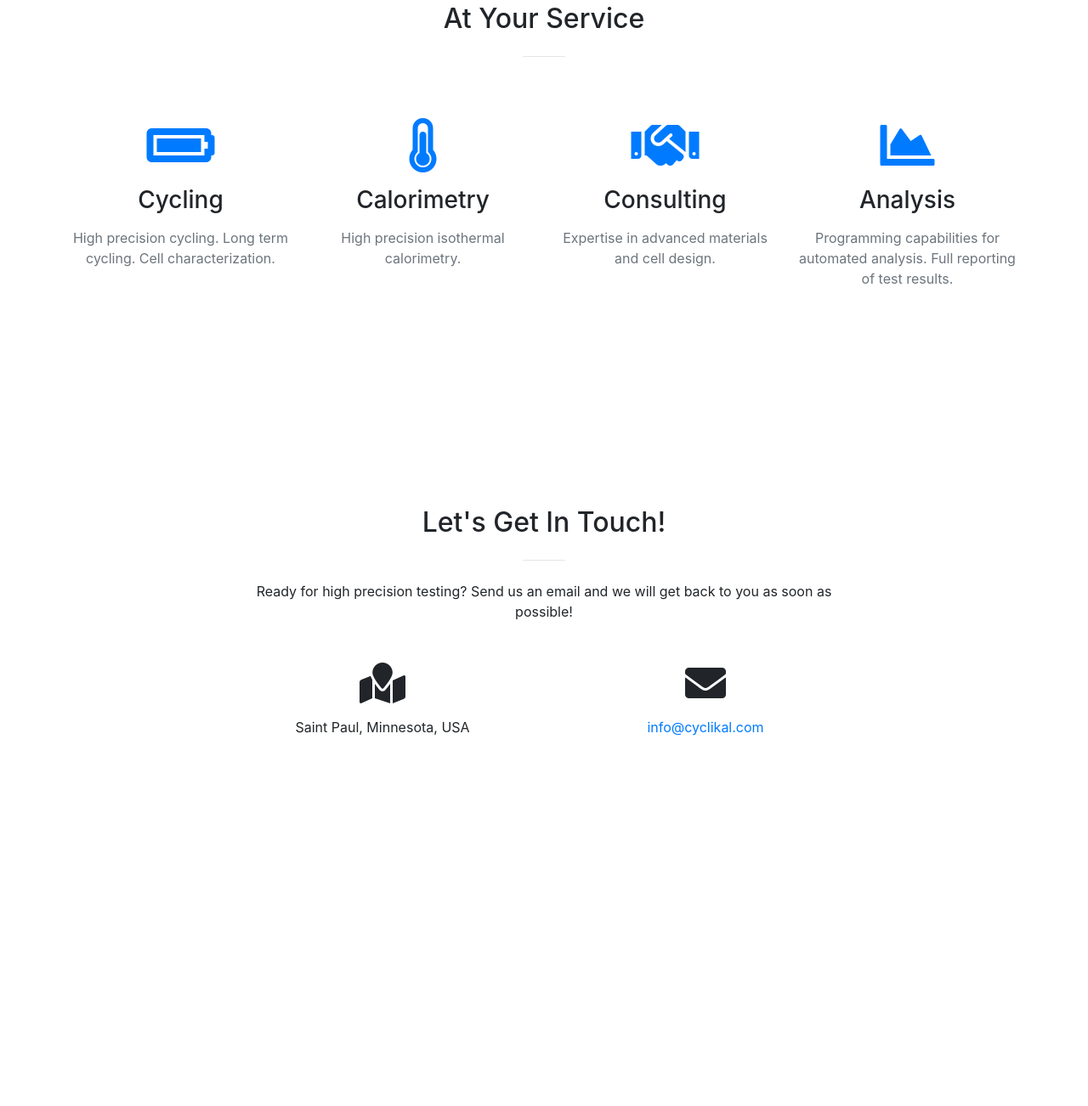
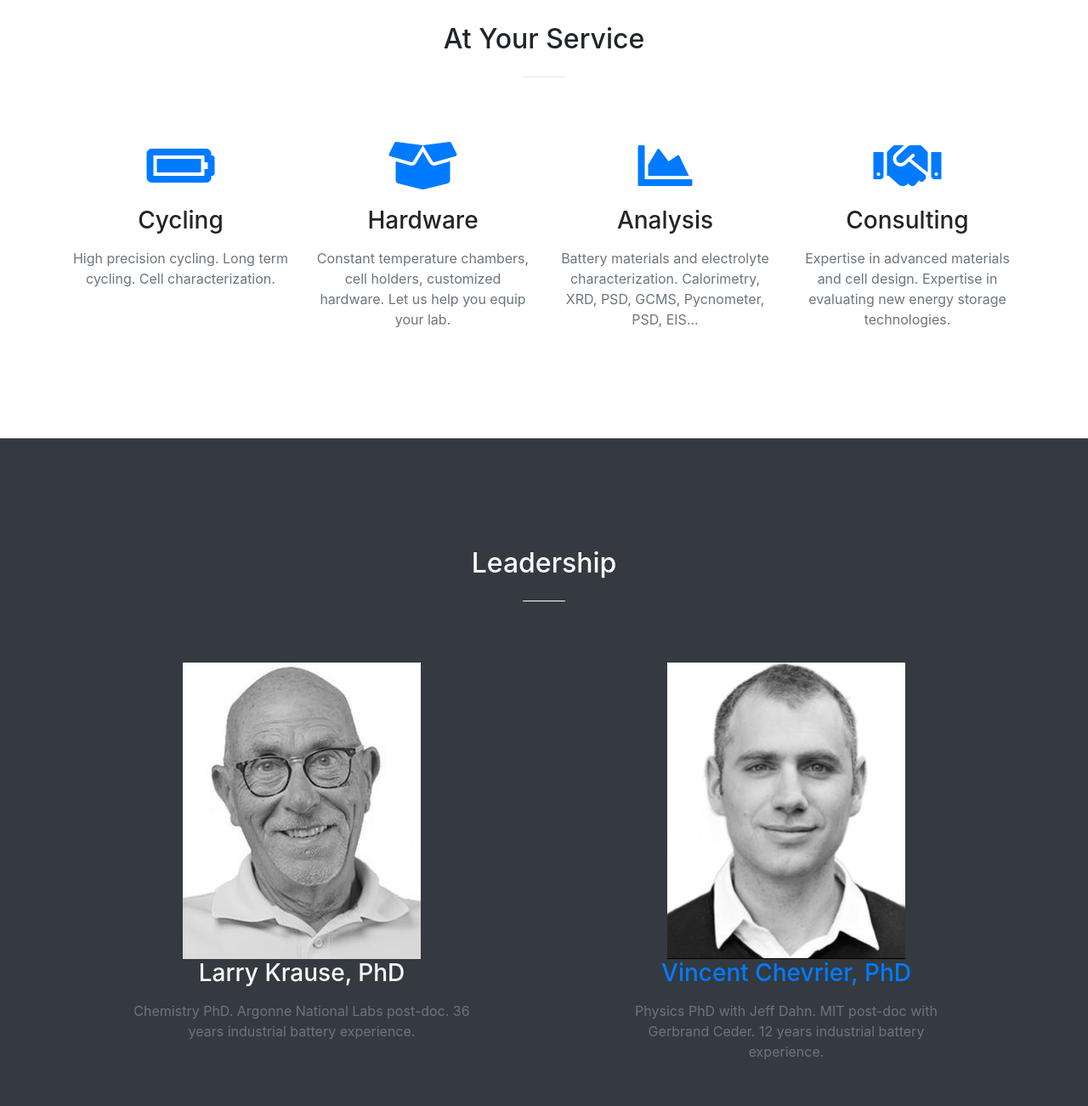
Before and after one commit to cyclikal/cyclikal.github.io, a website with bundled scripts: page index.html in a window 1280 px wide. Shown: the part 1378-2680 px from the top of the page at 85% size. Before the commit the page ends 2390 px from the top, so only its background shows below. Built offline with nearby package versions, Linux system fonts and the light colour scheme.

Commit message:
added headshots and leadership section

```diff
--- a/index.html
+++ b/index.html
@@ -9,6 +9,7 @@
     <meta name="author" content="">
 
     <title>Cyclikal</title>
+    <link rel="shortcut icon" type="image/x-icon" href="favicon.ico" />
 
     <!-- Bootstrap core CSS -->
     <link href="vendor/bootstrap/css/bootstrap.min.css" rel="stylesheet">
@@ -44,6 +45,9 @@
               <a class="nav-link js-scroll-trigger" href="#services">Services</a>
             </li>
             <li class="nav-item">
+              <a class="nav-link js-scroll-trigger" href="#leadership">Leadership</a>
+            </li>
+            <li class="nav-item">
               <a class="nav-link js-scroll-trigger" href="#contact">Contact</a>
             </li>
           </ul>
@@ -56,12 +60,12 @@
         <div class="row">
           <div class="col-lg-10 mx-auto">
             <h1 class="text-uppercase">
-              <strong>High precision analytics for batteries</strong>
+              <strong>Expert battery testing, consulting and R&D</strong>
             </h1>
             <hr>
           </div>
           <div class="col-lg-8 mx-auto">
-            <p class="text-faded mb-5">With 30 years of combined experience in Li-ion batteries we can help you test and understand your cells.</p>
+            <p class="text-faded mb-5">Our experts are ready to accelerate your Li-ion battery testing and development.</p>
             <a class="btn btn-primary btn-xl js-scroll-trigger" href="#about">Find Out More</a>
           </div>
         </div>
@@ -74,7 +78,7 @@
           <div class="col-lg-8 mx-auto text-center">
             <h2 class="section-heading text-white">We've got what you need!</h2>
             <hr class="light my-4">
-            <p class="text-faded mb-4">We are equipped with high precision channels and high precision calorimetry to test your cells. Tell us exactly what you want or let us design protocols and analyze the data.</p>
+            <p class="text-faded mb-4">We are equipped with a full suite of battery testing and characterization tools and have the expertise to help you. Tell us exactly what you want or let us design protocols and analyze the data.</p>
             <a class="btn btn-light btn-xl js-scroll-trigger" href="#services">Get Started!</a>
           </div>
         </div>
@@ -101,44 +105,67 @@
           </div>
           <div class="col-lg-3 col-md-6 text-center">
             <div class="service-box mt-5 mx-auto">
-              <i class="fas fa-4x fa-thermometer-three-quarters text-primary mb-3 sr-icon-2"></i>
-              <h3 class="mb-3">Calorimetry</h3>
-              <p class="text-muted mb-0">High precision isothermal calorimetry.</p>
+              <i class="fas fa-4x fa-box-open text-primary mb-3 sr-icon-2"></i>
+              <h3 class="mb-3">Hardware</h3>
+              <p class="text-muted mb-0">Constant temperature chambers, cell holders, customized hardware. Let us help you equip your lab.</p>
             </div>
           </div>
           <div class="col-lg-3 col-md-6 text-center">
             <div class="service-box mt-5 mx-auto">
-              <i class="fas fa-4x fa-handshake text-primary mb-3 sr-icon-3"></i>
-              <h3 class="mb-3">Consulting</h3>
-              <p class="text-muted mb-0">Expertise in advanced materials and cell design.</p>
+              <i class="fas fa-4x fa-chart-area text-primary mb-3 sr-icon-3"></i>
+              <h3 class="mb-3">Analysis</h3>
+              <p class="text-muted mb-0">Battery materials and electrolyte characterization. Calorimetry, XRD, PSD, GCMS, Pycnometer, PSD, EIS...</p>
             </div>
           </div>
           <div class="col-lg-3 col-md-6 text-center">
             <div class="service-box mt-5 mx-auto">
-              <i class="fas fa-4x fa-chart-area text-primary mb-3 sr-icon-4"></i>
-              <h3 class="mb-3">Analysis</h3>
-              <p class="text-muted mb-0">Programming capabilities for automated analysis. Full reporting of test results.</p>
+              <i class="fas fa-4x fa-handshake text-primary mb-3 sr-icon-4"></i>
+              <h3 class="mb-3">Consulting</h3>
+              <p class="text-muted mb-0">Expertise in advanced materials and cell design. Expertise in evaluating new energy storage technologies.</p>
+            </div>
+          </div>
+
+        </div>
+      </div>
+    </section>
+
+
+    <section class="bg-dark text-white" id="leadership">
+      <div class="container">
+        <div class="row">
+          <div class="col-lg-8 mx-auto text-center">
+            <h2 class="section-heading text-white">Leadership</h2>
+            <hr class="light my-4">
+          </div>
+        </div>
+      </div>
+      <div class="container">
+        <div class="row">
+          <div class="col text-center">
+            <div class="service-box mt-5 mx-auto">
+              <img src="img/larry.jpg" alt="Larry Krause" class="img-fluid">
+              <h3 class="mb-3">Larry Krause, PhD</h3>
+              <p class="text-muted mb-0">Chemistry PhD. Argonne National Labs post-doc. 36 years industrial battery experience.</p>
+            </div>
+          </div>
+          <div class="col text-center">
+            <div class="service-box mt-5 mx-auto">
+              <img src="img/vincent.jpg" alt="Vincent Chevrier" class="img-fluid">
+              <h3 class="mb-3"><a href="https://www.linkedin.com/in/vincent-chevrier-78b5b752/" class="text-decoration-none"  target="_blank" rel="noopener noreferrer">Vincent Chevrier, PhD</a></h3>
+              <p class="text-muted mb-0">Physics PhD with Jeff Dahn. MIT post-doc with Gerbrand Ceder. 12 years industrial battery experience.</p>
             </div>
           </div>
         </div>
       </div>
     </section>
 
-<!--
-    <section class="bg-dark text-white">
-      <div class="container text-center">
-        <h2 class="mb-4">Free Download at Start Bootstrap!</h2>
-        <a class="btn btn-light btn-xl sr-button" href="http://startbootstrap.com/template-overviews/creative/">Download Now!</a>
-      </div>
-    </section>
--->
     <section id="contact">
       <div class="container">
         <div class="row">
           <div class="col-lg-8 mx-auto text-center">
             <h2 class="section-heading">Let's Get In Touch!</h2>
             <hr class="my-4">
-            <p class="mb-5">Ready for high precision testing? Send us an email and we will get back to you as soon as possible!</p>
+            <p class="mb-5">Ready to accelerate? Send us an email!</p>
           </div>
         </div>
         <div class="row">
@@ -150,7 +177,7 @@
           -->
           <div class="col-lg-4 ml-auto text-center">
             <i class="fas fa-map-marked fa-3x mb-3 sr-contact-1"></i>
-            <p>Saint Paul, Minnesota, USA</p>
+            <p><a href="https://goo.gl/maps/LJ1bWLz5gobkVr2d8" target="_blank" rel="noopener noreferrer">Saint Paul, Minnesota, USA</a></p>
           </div>
           <div class="col-lg-4 mr-auto text-center">
             <i class="fas fa-envelope fa-3x mb-3 sr-contact-2"></i>
```
Also changed, not shown: img/larry.jpg (added), img/vincent.jpg (added).
